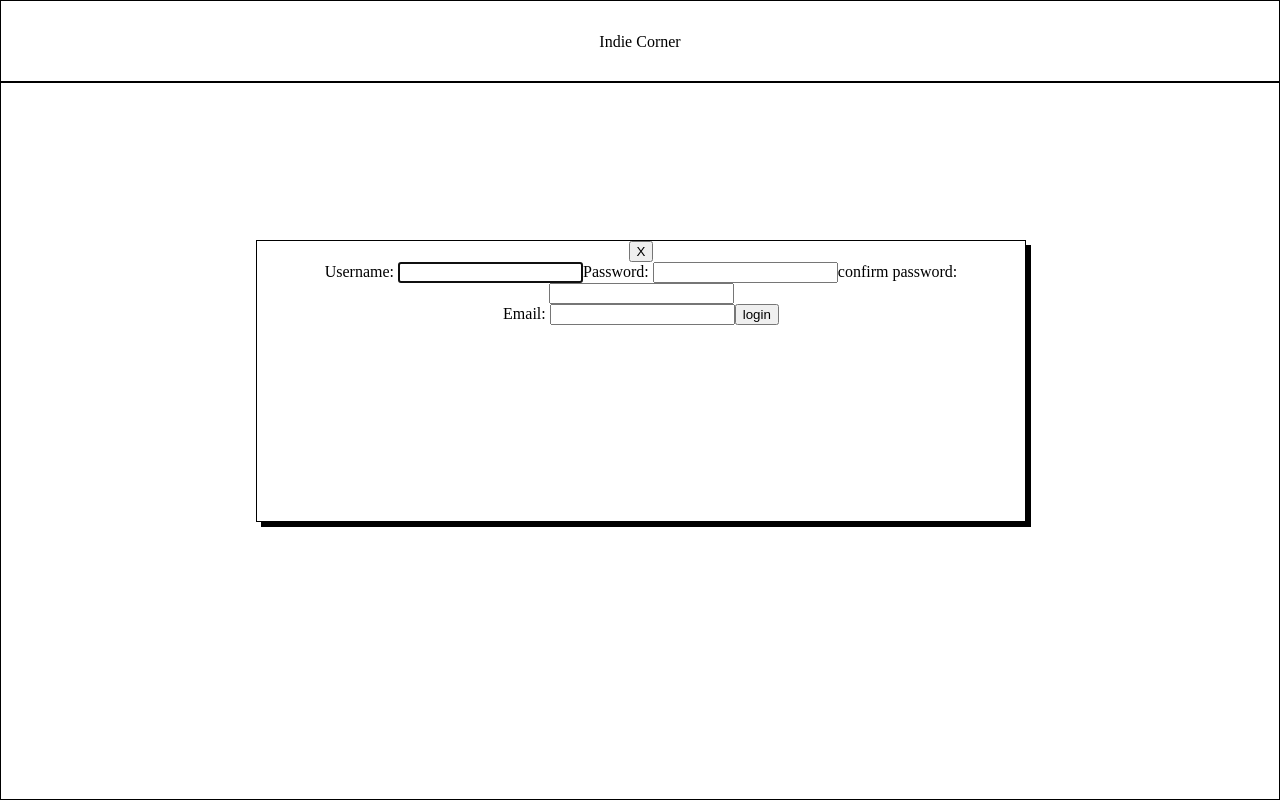
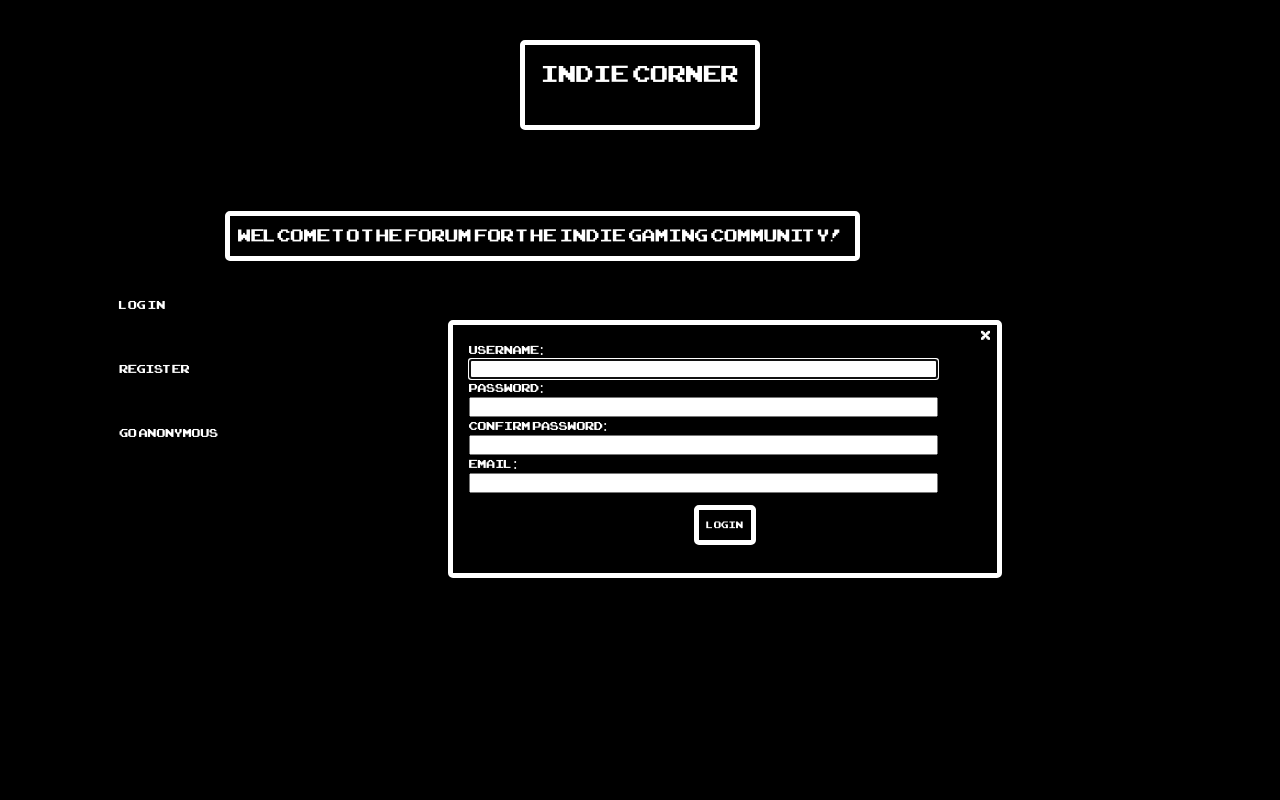
Before and after one commit to omegacoo/indie_corner_client, a React (Create React App) app: page / in a window 1280 px wide. Both pictures are taken after a click on the element "Register". Built offline with nearby package versions, Linux system fonts and the light colour scheme; no server answers.

Commit message:
working on view

```diff
--- a/src/components/App/App.css
+++ b/src/components/App/App.css
@@ -0,0 +1,3 @@
+.App {
+    color: white;
+}
--- a/src/components/Header/Header.css
+++ b/src/components/Header/Header.css
@@ -1,7 +1,12 @@
 .Header {
     text-align: center;
-    border: 1px solid black;
+    border: 5px solid white;
+    border-radius: 5px;
     height: 10vh;
+    width: fit-content;
+    margin-left: auto;
+    margin-right: auto;
+    margin-top: 5vh;
 }
 
 .Header-title {
@@ -9,10 +14,14 @@
     width: fit-content;
     margin-left: auto;
     margin-right: auto;
-    margin-top: 2vh;
+    margin-top: -3vh;
     text-decoration: none;
-    color: black;
+    color: white;
     padding: 2vh;
+}
+
+.Header-title h1 {
+    font-weight: normal;
 }
 
 .logout-button {
--- a/src/components/Header/Header.js
+++ b/src/components/Header/Header.js
@@ -19,7 +19,7 @@ export default class Header extends React.Component {
                     className='Header-title'
                     to={'/'}
                 >
-                    Indie Corner
+                    <h1>Indie Corner</h1>
                 </Link>
                 { this.context.loggedIn ? <button className='logout-button' onClick={this.handleLogout}>logout</button> : null}
             </div>
--- a/src/components/Login/Login.css
+++ b/src/components/Login/Login.css
@@ -1,12 +1,45 @@
 .loginContainer {
+    position: relative;
+    display: block;
+    border: 5px solid white;
+    border-radius: 5px;
+    background-color: black;
+    width: 40vw;
+    height: fit-content;
+    padding: 2vh;
+    z-index: 2;
+    margin-left: 35vw;
+    margin-top: -22.5vh;
+    z-index: 3;
+}
+
+.loginContainer input {
+    width: 90%;
+}
+
+.closeLogin {
     position: absolute;
-    border: 1px solid black;
-    background-color: white;
-    box-shadow: 5px 5px;
-    width: 60vw;
-    height: 35vh;
-    z-index: 2;
-    left: 20vw;
-    top: 30vh;
-    text-align: center;
+    background-color: black;
+    color: white;
+    border: none;
+    right: 0;
+    top: 0;
+    font-size: large;
 }
+
+.login_button {
+    display: block;
+    margin: 1.5vh;
+    margin-left: auto;
+    margin-right: auto;
+    background-color: black;
+    border: 5px solid white;
+    border-radius: 5px;
+    color: white;
+    padding: 1vh;
+}
+
+#Login_error {
+    color: red;
+    font-weight: normal;
+}
--- a/src/components/MainLanding/MainLanding.css
+++ b/src/components/MainLanding/MainLanding.css
@@ -1,33 +1,53 @@
 .MainLanding {
     border: 1px solid black;
-    height: calc(90vh - 4px);   /* Remove calc when done with design */
+    height: fit-content;   /* Remove calc when done with design */
 }
 
 .MainLanding-title {
-    border: 1px solid black;
-    width: 50vw;
-    margin-left: auto;
-    margin-right: auto;
-    margin-top: 20vh;
-    text-align: center;
+    position: relative;
+    border: 5px solid white;
+    border-radius: 5px;
+    width: fit-content;
+    padding: 1vh;
+    margin-left: 17.5vw;
+    margin-top: 10vh;
+    font-weight: normal;
+    z-index: 1;
+}
+
+.MainLanding-buttons {
+    position: relative;
+    border: 5px solid white;
+    border-radius: 5px;
+    width: fit-content;
+    margin-left: 25vw;
+    margin-top: -7.5vh;
+    background-color: black;
+    z-index: 2;
 }
 
 .MainLanding-login-button,
 .MainLanding-register-button,
 .MainLanding-anonymous-button {
-    text-align: center;
     display: block;
     margin: 2vh;
-    margin-left: auto;
-    margin-right: auto;
+    margin-left: 8vw;
     text-decoration: none;
-    color: black;
-    border: 1px solid black;
+    color: white;
     width: fit-content;
-    padding: 3px;
-    box-shadow: 5px 5px;
+    padding: 2vh;
 }
 
 .MainLanding-login-button:hover {
     cursor: pointer;
 }
+
+.closeButtons {
+    position: absolute;
+    background-color: black;
+    color: white;
+    border: none;
+    right: 0;
+    top: 0;
+    font-size: large;
+}
--- a/src/components/Register/Register.css
+++ b/src/components/Register/Register.css
@@ -1,12 +1,27 @@
 .registerContainer {
     position: absolute;
-    border: 1px solid black;
-    background-color: white;
-    box-shadow: 5px 5px;
-    width: 60vw;
-    height: 35vh;
+    border: 5px solid white;
+    border-radius: 5px;
+    background-color: black;
+    color: white;
+    width: 40vw;
+    height: fit-content;
     z-index: 2;
-    left: 20vw;
-    top: 30vh;
-    text-align: center;
+    left: 35vw;
+    top: 40vh;
+    padding: 2vh;
 }
+
+.closeRegister {
+    position: absolute;
+    background-color: black;
+    color: white;
+    border: none;
+    right: 0;
+    top: 0;
+    font-size: large;
+}
+
+.registerContainer input {
+    width: 90%;
+}
--- a/src/index.css
+++ b/src/index.css
@@ -1,3 +1,8 @@
+@font-face {
+    font-family: 'retro';
+    src: url('./assets/ARCADECLASSIC.TTF');
+}
+
 body {
   margin: 0;
   padding: 0;
@@ -6,4 +11,9 @@ body {
   overscroll-behavior: contain;
   scroll-behavior: smooth;
   box-sizing: border-box;
+  background-color: black;
 }
+
+body * {
+    font-family: 'retro';
+}
```
Also changed, not shown: src/assets/ARCADECLASSIC.TTF (added).
